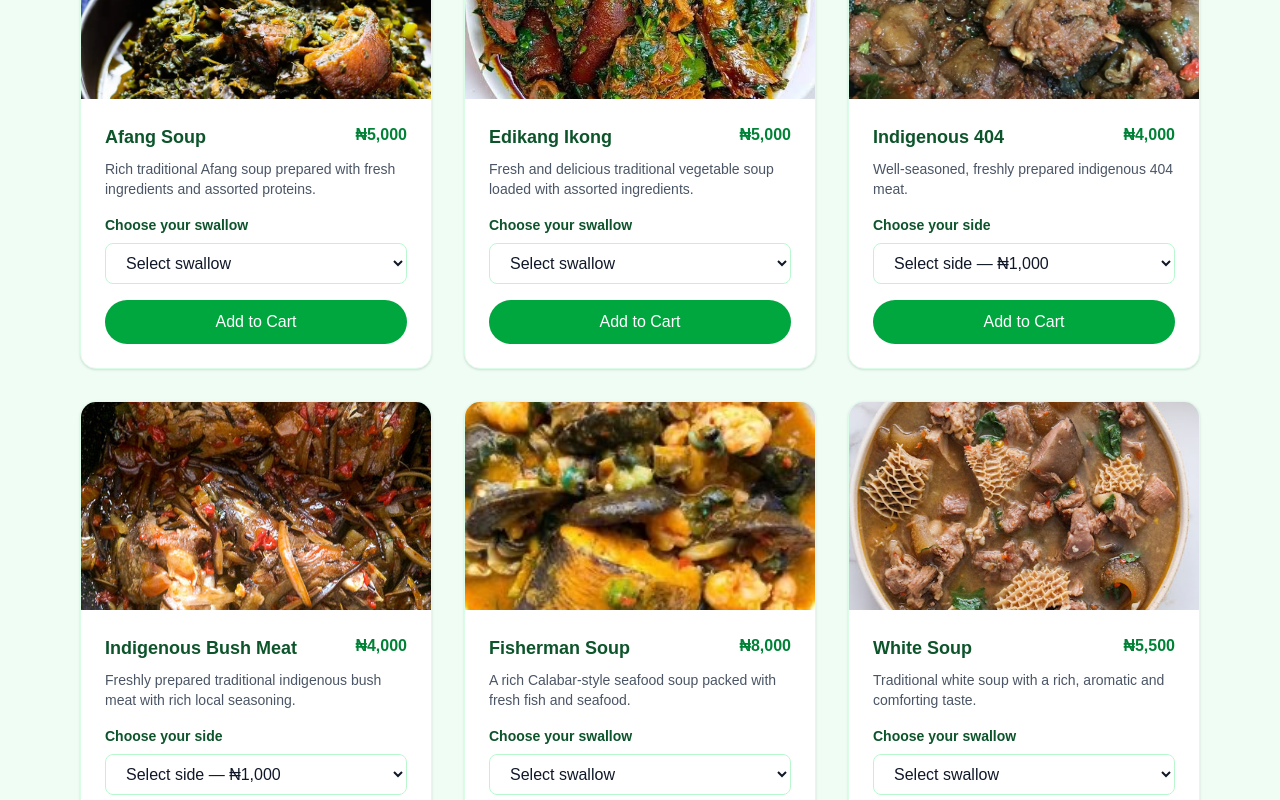
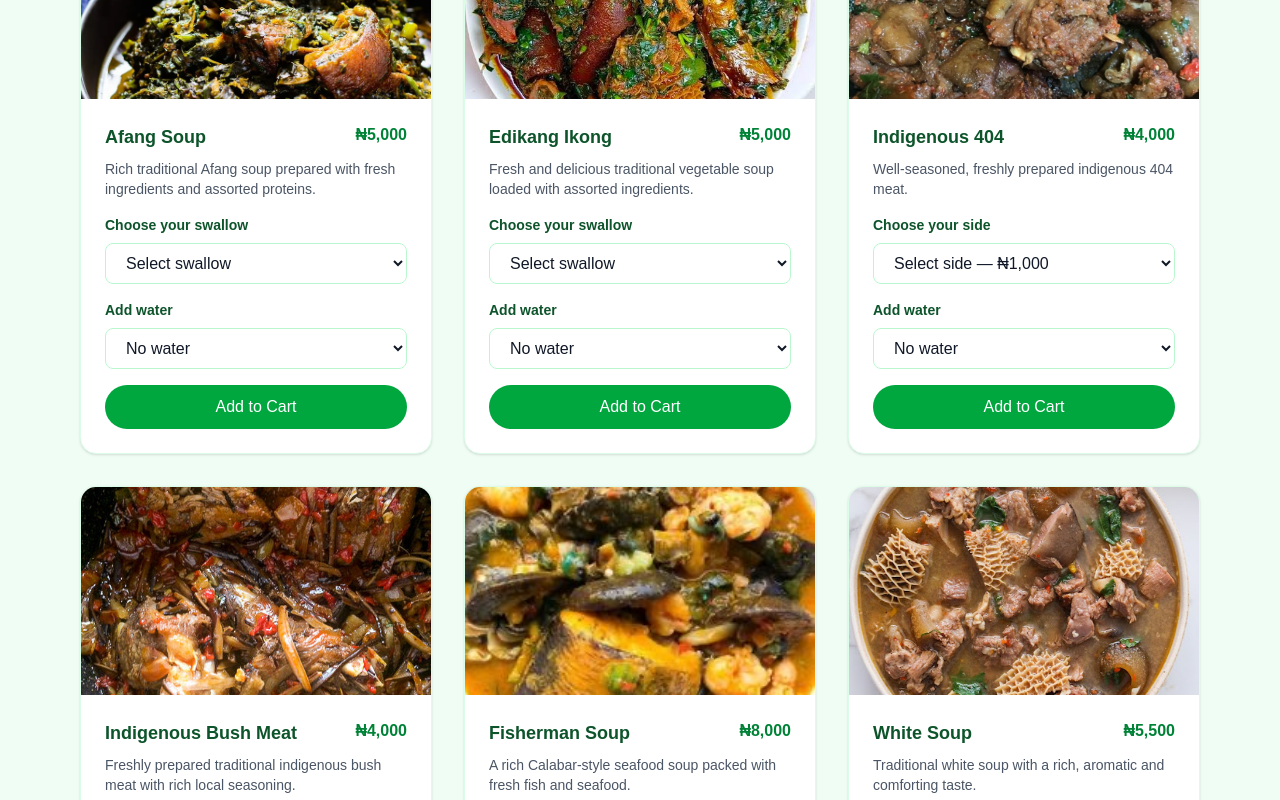
Before and after one commit to ChopHub147/chophub, a Next.js app: page / in a window 1280 px wide. Shown: the part 827-1627 px from the top of the page. Built offline with nearby package versions, Linux system fonts and the light colour scheme.

Commit message:
Add water option to meals

```diff
--- a/app/page.tsx
+++ b/app/page.tsx
@@ -39,6 +39,7 @@ export default function Home() {
     { name: "Fish", price: 2000 },
     { name: "Fried Plantain", price: 500 },
   ];
+  const waterPrice = 500;
 
   const dishes = [
     {
@@ -178,6 +179,7 @@ export default function Home() {
   const [selectedProtein, setSelectedProtein] = useState<
     Record<number, Record<string, number>>
   >({});
+  const [selectedWater, setSelectedWater] = useState<Record<number, boolean>>({});
 
   const scrollToMenu = () => {
     const menuSection = document.getElementById("menu");
@@ -200,6 +202,7 @@ export default function Home() {
     const swallow = selectedSwallow[dish.id];
     const pairing = selectedPairing[dish.id];
     const selectedProteins = selectedProtein[dish.id] || {};
+    const includesWater = selectedWater[dish.id] || false;
     const proteinAddons = proteinOptions.filter(
       (option) => (selectedProteins[option.name] || 0) > 0
     );
@@ -215,7 +218,9 @@ export default function Home() {
                 (option) =>
                   `${option.name} x${selectedProteins[option.name]}`
               )
-              .join(" + ")}`
+              .join(" + ")}${includesWater ? " + Water" : ""}`
+          : includesWater
+          ? `${dish.name} + Water`
           : dish.name;
 
     const itemPrice =
@@ -229,8 +234,9 @@ export default function Home() {
                 (sum, option) =>
                   sum + option.price * selectedProteins[option.name],
                 0
-              )
-            : dish.price;
+            ) +
+            (includesWater ? waterPrice : 0)
+          : dish.price + (includesWater ? waterPrice : 0);
 
     const cartId =
       dish.type === "soup"
@@ -240,8 +246,8 @@ export default function Home() {
           : dish.type === "rice"
             ? `${dish.id}-${proteinAddons
                 .map((option) => `${option.name}-${selectedProteins[option.name]}`)
-                .join("_") || "plain"}`
-          : `${dish.id}`;
+                .join("_") || "plain"}${includesWater ? "-water" : ""}`
+          : `${dish.id}${includesWater ? "-water" : ""}`;
 
     const cartItem: CartItem = {
       id: cartId,
@@ -565,6 +571,27 @@ export default function Home() {
                     </div>
                   )}
 
+                  {dish.name !== "Parfait" && (
+                    <div className="mb-4">
+                      <label className="block text-sm font-semibold text-green-900 mb-2">
+                        Add water
+                      </label>
+                      <select
+                        value={selectedWater[dish.id] ? "water" : ""}
+                        onChange={(e) =>
+                          setSelectedWater((prev) => ({
+                            ...prev,
+                            [dish.id]: e.target.value === "water",
+                          }))
+                        }
+                        className="w-full border border-green-200 rounded-lg px-4 py-2.5 bg-white focus:outline-none focus:ring-2 focus:ring-green-500"
+                      >
+                        <option value="">No water</option>
+                        <option value="water">Water — ₦{waterPrice.toLocaleString()}</option>
+                      </select>
+                    </div>
+                  )}
+
                   <button
                     onClick={() => addToCart(dish)}
                     disabled={addedFeedback[dish.id]}
```
